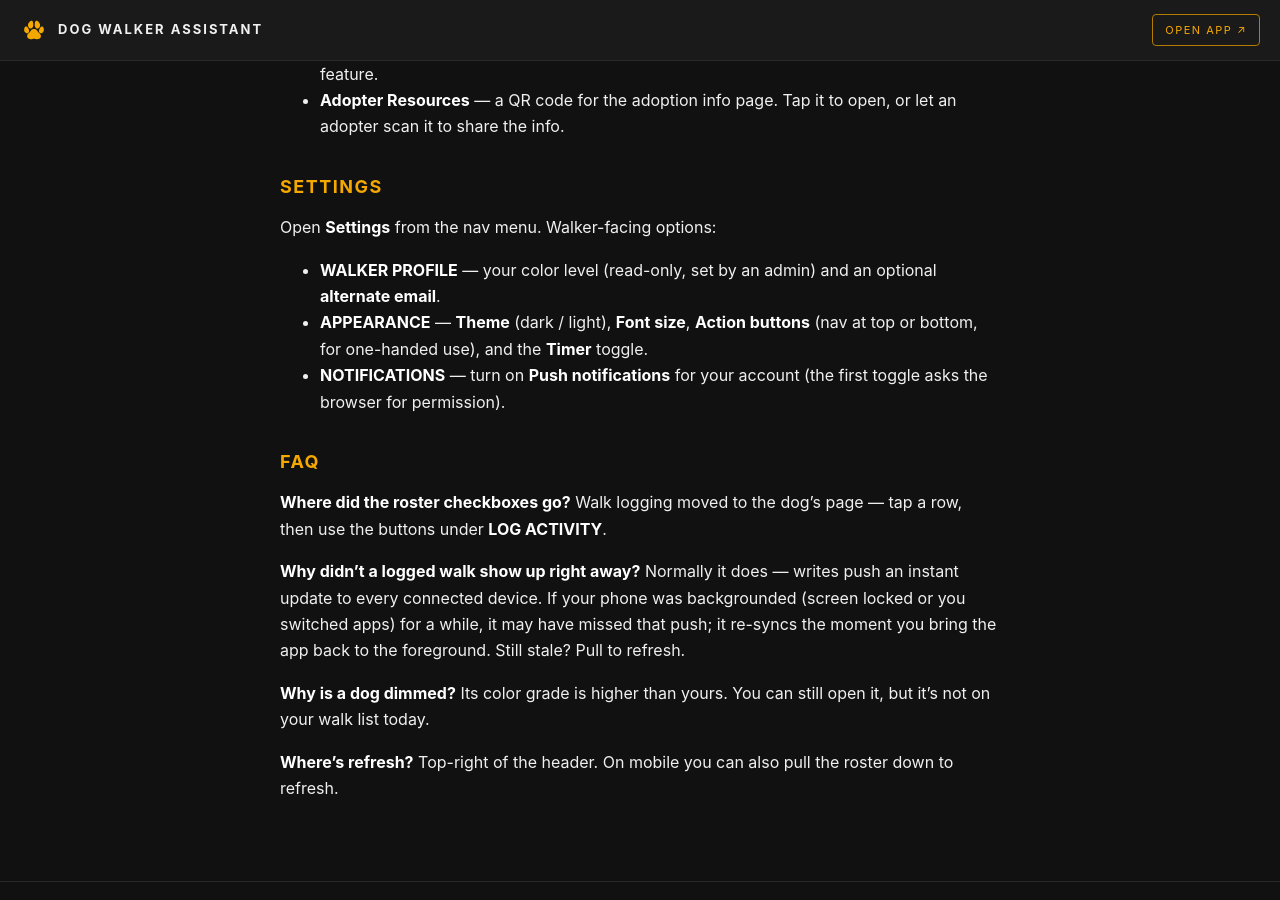
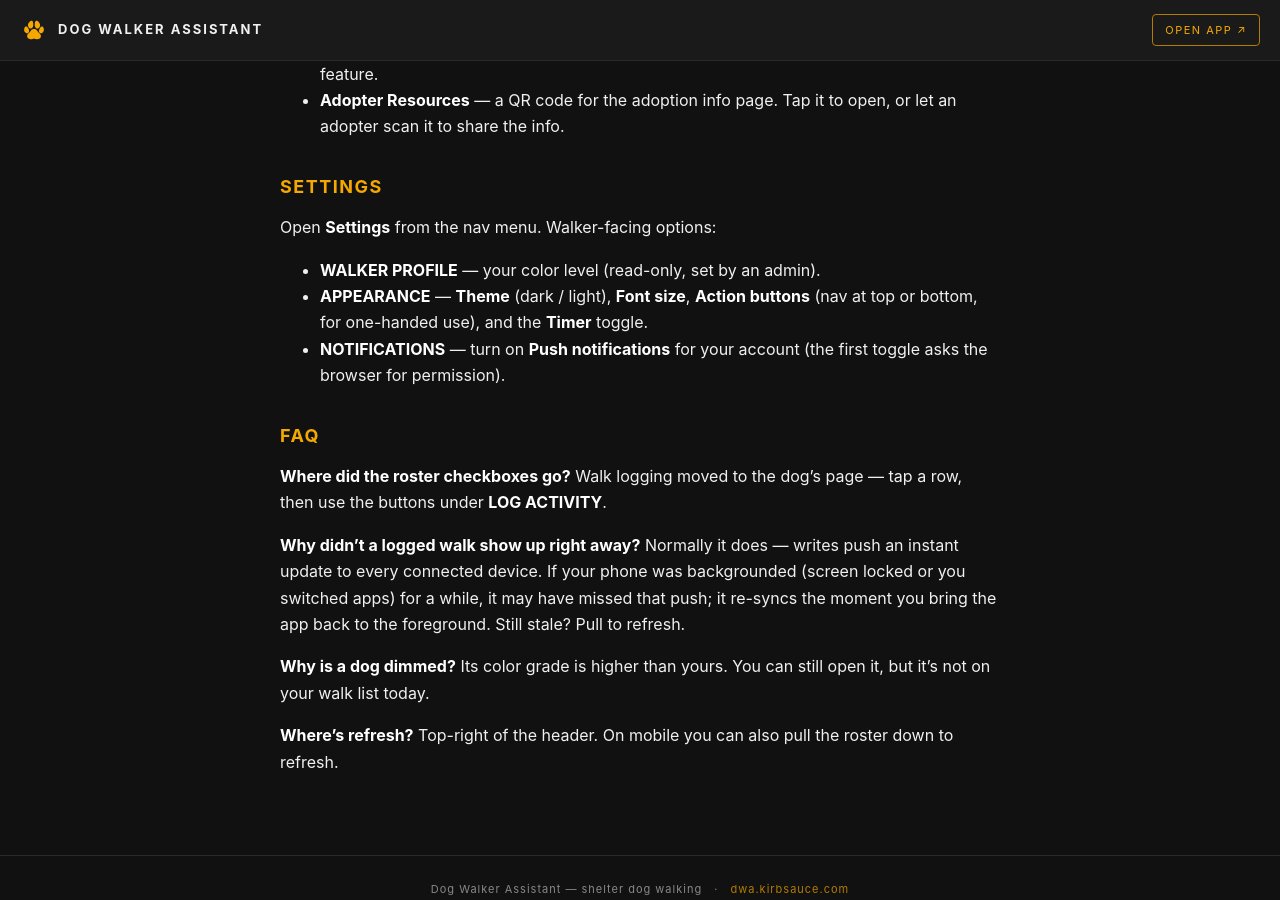
Before and after one commit to kirbsauce/dog-walker-assistant-docs, a Jekyll site: the page built from WALKER.md, in a window 1280 px wide and 900 px high, scrolled down 5692 px. Built offline with Jekyll 4.4.1, drawn with Linux system fonts in a browser that asks for light colours.

Commit message:
Docs: remove stale alternate-email setting from Walker guide (#38)
App commit c3046b6 removed the alternate email field from Settings
entirely (closes app#355) — the ACS comment/observation forms now
always prefill from the walker's Google login email.

Closes #37

Co-authored-by: Claude <noreply@anthropic.com>

```diff
--- a/WALKER.md
+++ b/WALKER.md
@@ -266,8 +266,7 @@ The **Resources** screen (in the nav menu) has three sections:
 
 Open **Settings** from the nav menu. Walker-facing options:
 
-- **WALKER PROFILE** — your color level (read-only, set by an admin) and an
-  optional **alternate email**.
+- **WALKER PROFILE** — your color level (read-only, set by an admin).
 - **APPEARANCE** — **Theme** (dark / light), **Font size**, **Action buttons**
   (nav at top or bottom, for one-handed use), and the **Timer** toggle.
 - **NOTIFICATIONS** — turn on **Push notifications** for your account (the first
```
